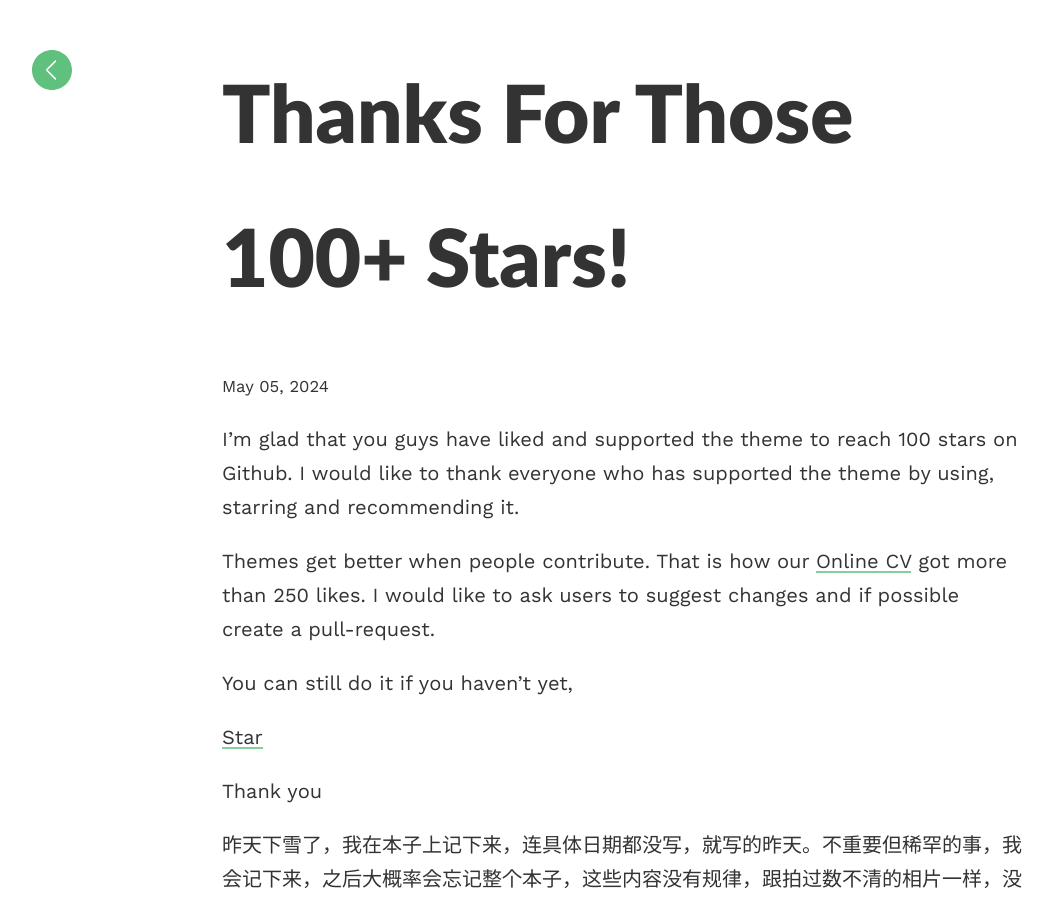
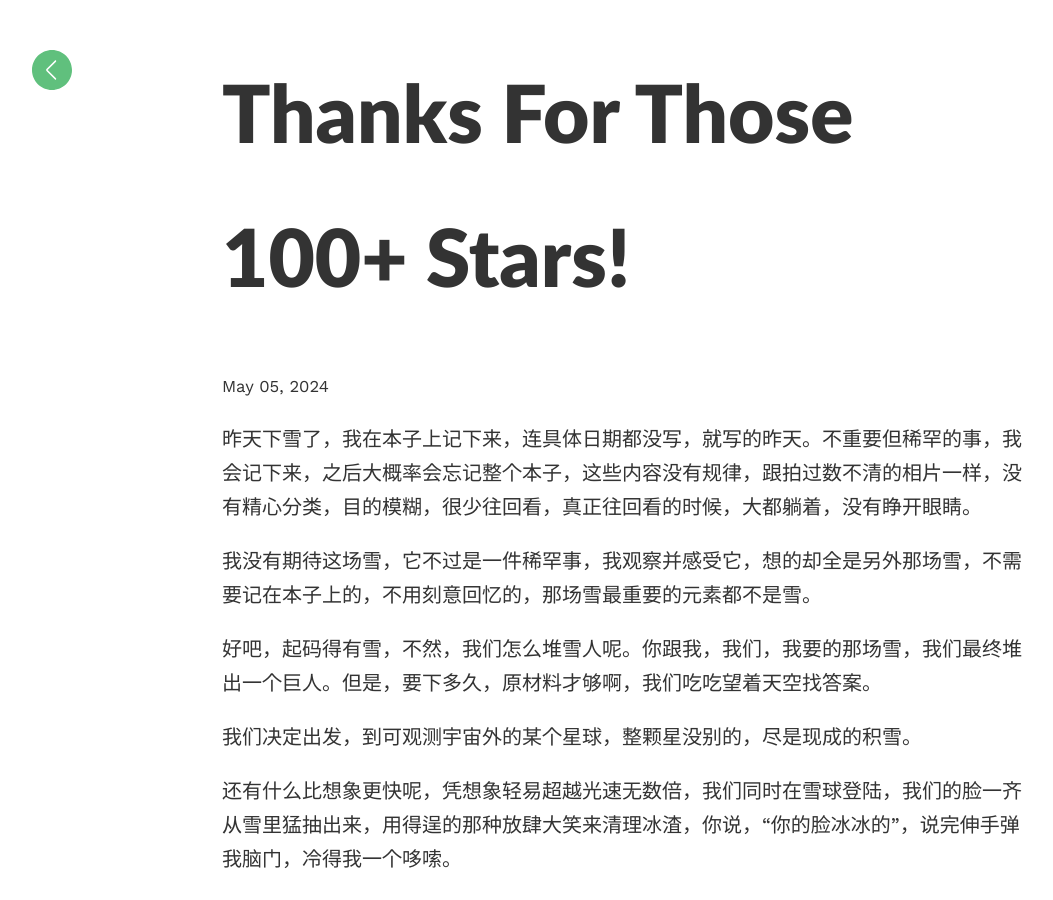
Before and after one commit to KEAIYOUAIXIAO/KEAIYOUAIXIAO.github.io, a Jekyll site: the page built from _posts/2024-5-5-test.md, in a window 1280 px wide and 900 px high. Shown: the whole window, without its empty margins (18-1071 px from the left). Built offline with Jekyll 4.4.1, drawn with Linux system fonts in a browser that asks for light colours.

Commit message:
Update 2024-5-5-test.md

```diff
--- a/_posts/2024-5-5-test.md
+++ b/_posts/2024-5-5-test.md
@@ -2,18 +2,6 @@
 layout: post
 title:  "Thanks for those 100+ stars!"
 ---
-
-I'm glad that you guys have liked and supported the theme to reach 100 stars on Github. I would like to thank everyone who has supported the theme by using, starring and recommending it.
-
-Themes get better when people contribute. That is how our [Online CV](https://github.com/sharu725/online-cv){: target="_blank"} got more than 250 likes. I would like to ask users to suggest changes and if possible create a pull-request.
-
-You can still do it if you haven't yet,
-
-<!-- Place this tag where you want the button to render. -->
-<a class="github-button" href="https://github.com/sharu725/hagura" data-icon="octicon-star" data-size="large" data-show-count="true" aria-label="Star sharu725/hagura on GitHub">Star</a>
-<script async defer src="https://buttons.github.io/buttons.js"></script>
-
-Thank you
 
 昨天下雪了，我在本子上记下来，连具体日期都没写，就写的昨天。不重要但稀罕的事，我会记下来，之后大概率会忘记整个本子，这些内容没有规律，跟拍过数不清的相片一样，没有精心分类，目的模糊，很少往回看，真正往回看的时候，大都躺着，没有睁开眼睛。
 
```
